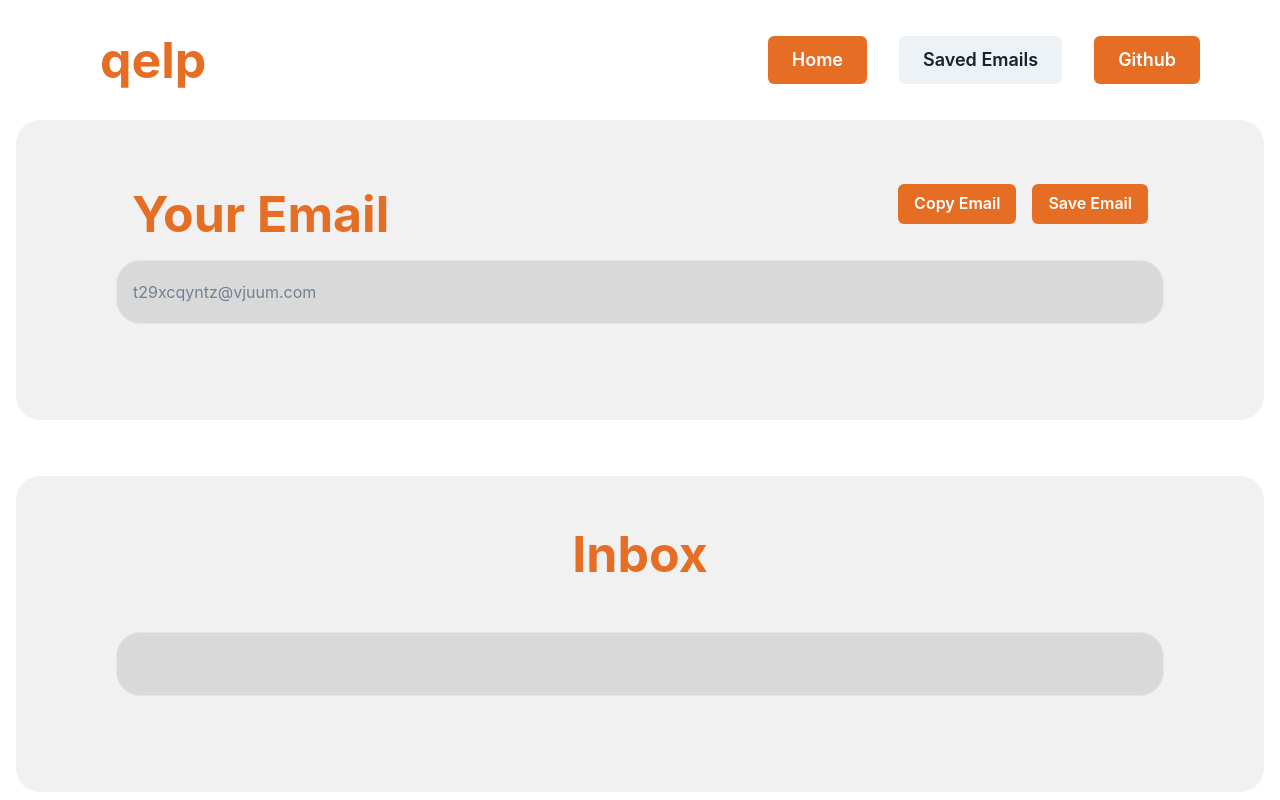
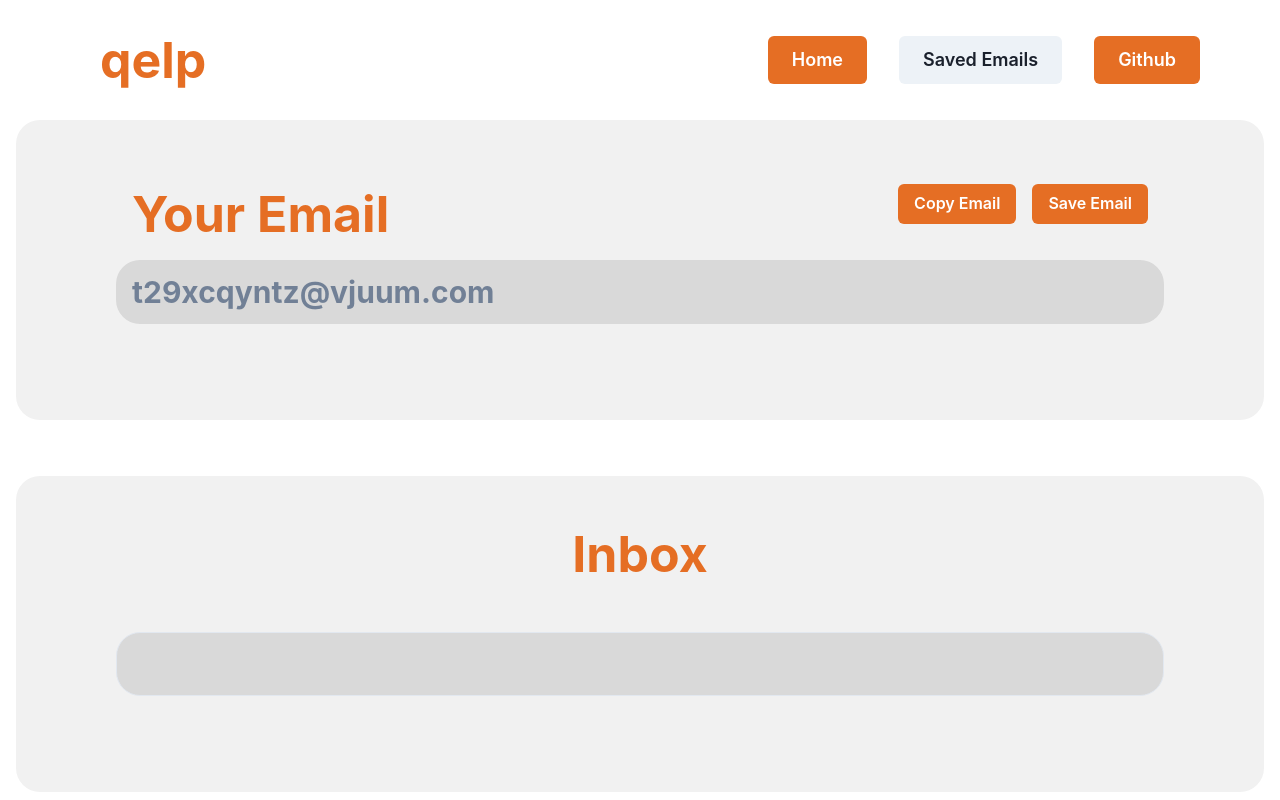
Before and after one commit to deeppaz/qelp, a React (Create React App) app: page / in a window 1280 px wide. Shown: the top 800 px of the page. Built offline with nearby package versions, Linux system fonts and the light colour scheme; no server answers.

Commit message:
install icon package

```diff
--- a/package.json
+++ b/package.json
@@ -3,6 +3,7 @@
   "version": "0.1.0",
   "private": true,
   "dependencies": {
+    "@chakra-ui/icons": "^2.1.1",
     "@chakra-ui/react": "^2.8.1",
     "@emotion/react": "^11.11.1",
     "@emotion/styled": "^11.11.0",
--- a/src/pages/Home/Home.js
+++ b/src/pages/Home/Home.js
@@ -130,6 +130,9 @@ export default function Home() {
                 h="16"
                 borderRadius="3xl"
                 readOnly
+                border={"none"}
+                fontSize='3xl'
+                fontWeight='bold'
               />
             ) : (
               "..."
```
Also changed, not shown: 1 other file (tests, documents, lock files or other folders).
